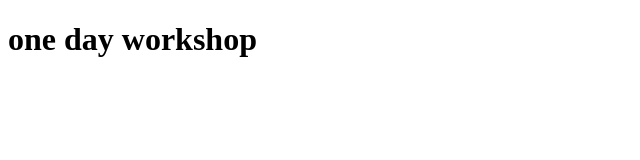
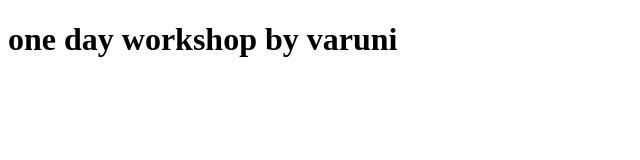
Before and after one commit to VARUNI123/web, a plain HTML site: page index.html in a window 1280 px wide. Shown: the whole page, without its empty margins (0-640 px from the left). Drawn offline with Linux system fonts and the light colour scheme.

Commit message:
Update index.html

```diff
--- a/index.html
+++ b/index.html
@@ -4,7 +4,7 @@
 	<title>web</title>
 </head>
 <body>
-	<h1>one day workshop</h1>
+	<h1>one day workshop by varuni</h1>
 
 </body>
 </html>
```
